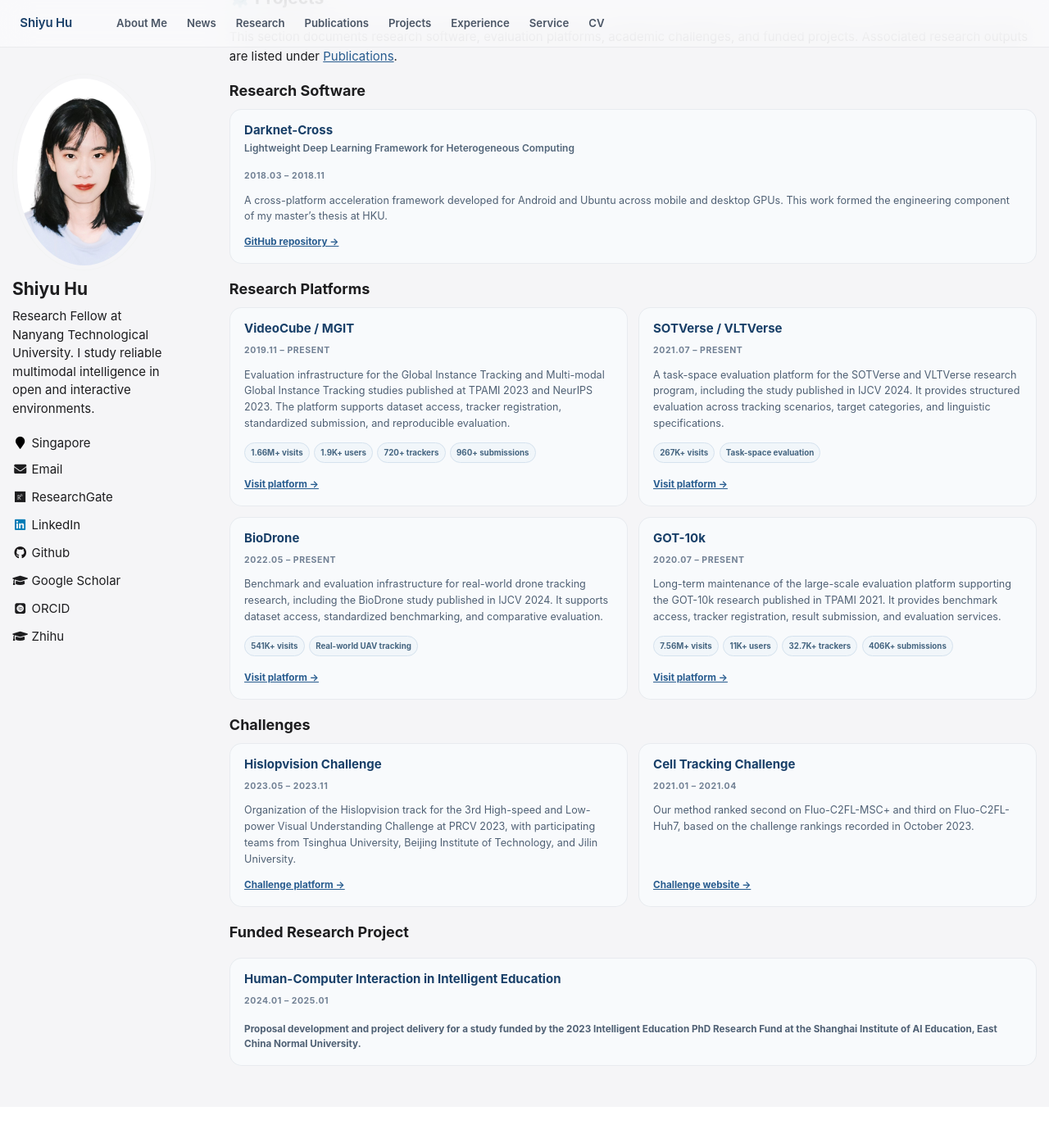
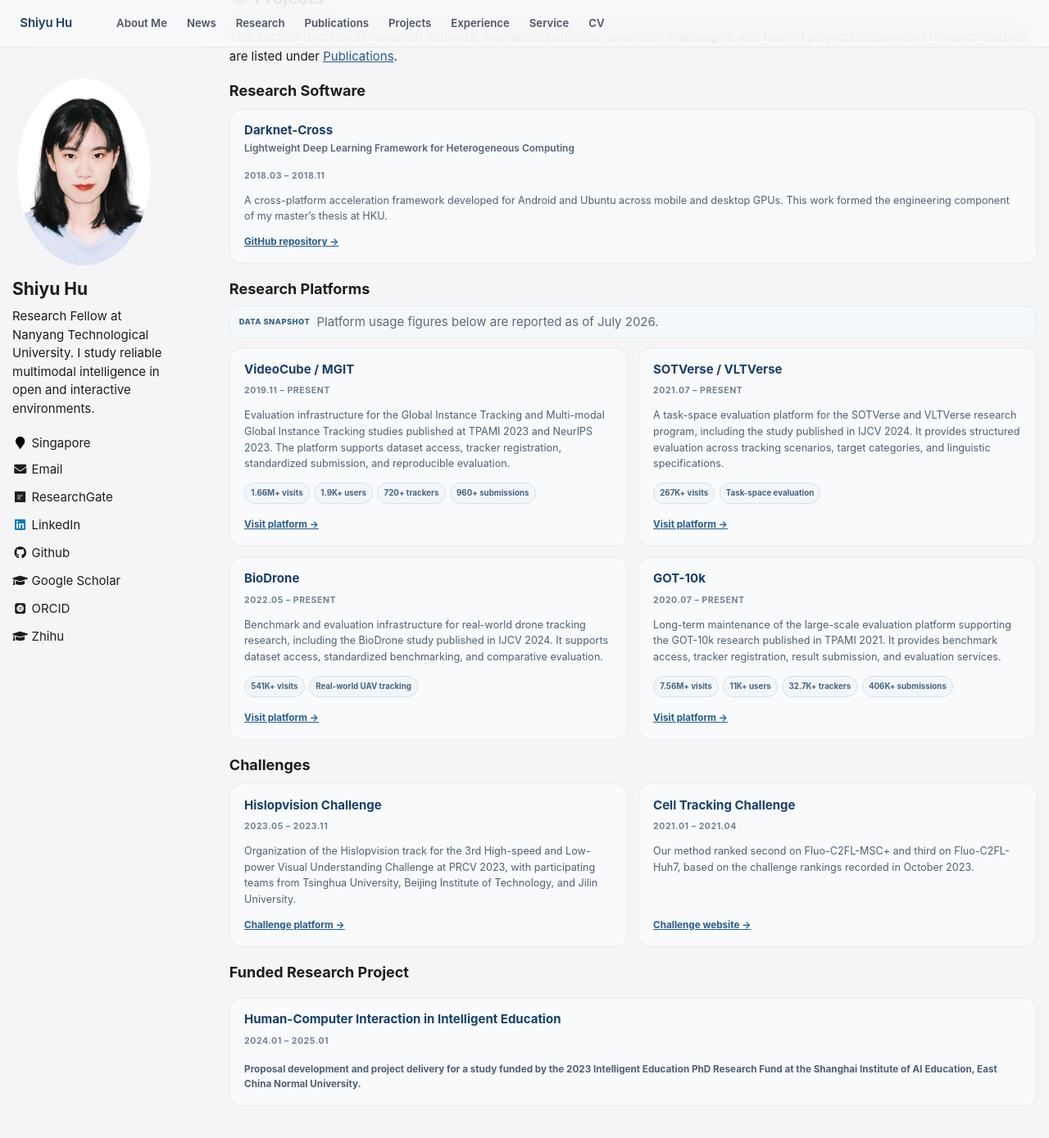
Before and after one commit to huuuuusy/huuuuusy.github.io, a Jekyll site: the page built from _pages/includes/projects.md, in a window 1280 px wide and 1400 px high, scrolled down 140 px. Shown: the top 1389 px of the window at 82% size. Built offline with Jekyll 4.4.1, drawn with Linux system fonts in a browser that asks for light colours; some web fonts are replaced; our own code applies the rules of GitHub Pages for plain Markdown files; before the commit the page ends 1491 px from its top, so only the background shows below that.

Commit message:
Date platform usage statistics

```diff
--- a/_pages/includes/projects.md
+++ b/_pages/includes/projects.md
@@ -21,6 +21,11 @@ A cross-platform acceleration framework developed for Android and Ubuntu across
 </div>
 
 ## Research Platforms
+
+<p class="platform-statistics-note">
+  <span>Data snapshot</span>
+  Platform usage figures below are reported as of July 2026.
+</p>
 
 <div class="project-grid">
 <article class="project-card" markdown="1">
--- a/assets/css/main.scss
+++ b/assets/css/main.scss
@@ -1376,6 +1376,29 @@ body {
     background: #eef4f9;
 }
 
+.platform-statistics-note {
+    display: flex;
+    gap: .55rem;
+    align-items: center;
+    margin: -.15rem 0 1rem;
+    padding: .55rem .72rem;
+    border: 1px solid rgba(40, 92, 143, .08);
+    border-radius: .72rem;
+    color: #586b7f;
+    background: #f4f8fb;
+    font-size: .74rem;
+    line-height: 1.45;
+
+    span {
+        flex: 0 0 auto;
+        color: #315f89;
+        font-size: .62rem;
+        font-weight: 800;
+        letter-spacing: .055em;
+        text-transform: uppercase;
+    }
+}
+
 .home-section--experience > p,
 .home-section--education > p,
 .home-section--honors > ul > li {
@@ -1428,4 +1451,10 @@ body {
     .project-card {
         border-radius: .85rem;
     }
+
+    .platform-statistics-note {
+        align-items: flex-start;
+        margin-bottom: .8rem;
+        padding: .55rem .65rem;
+    }
 }
```
